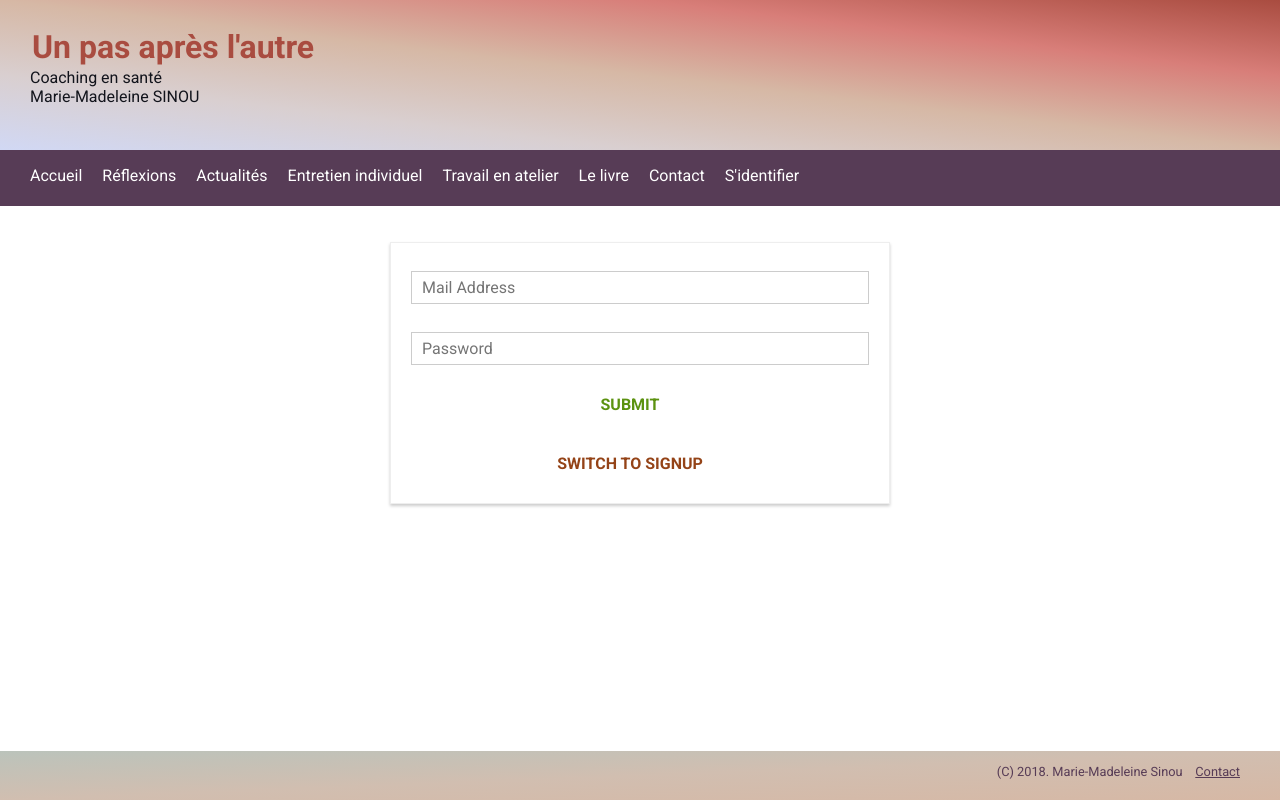
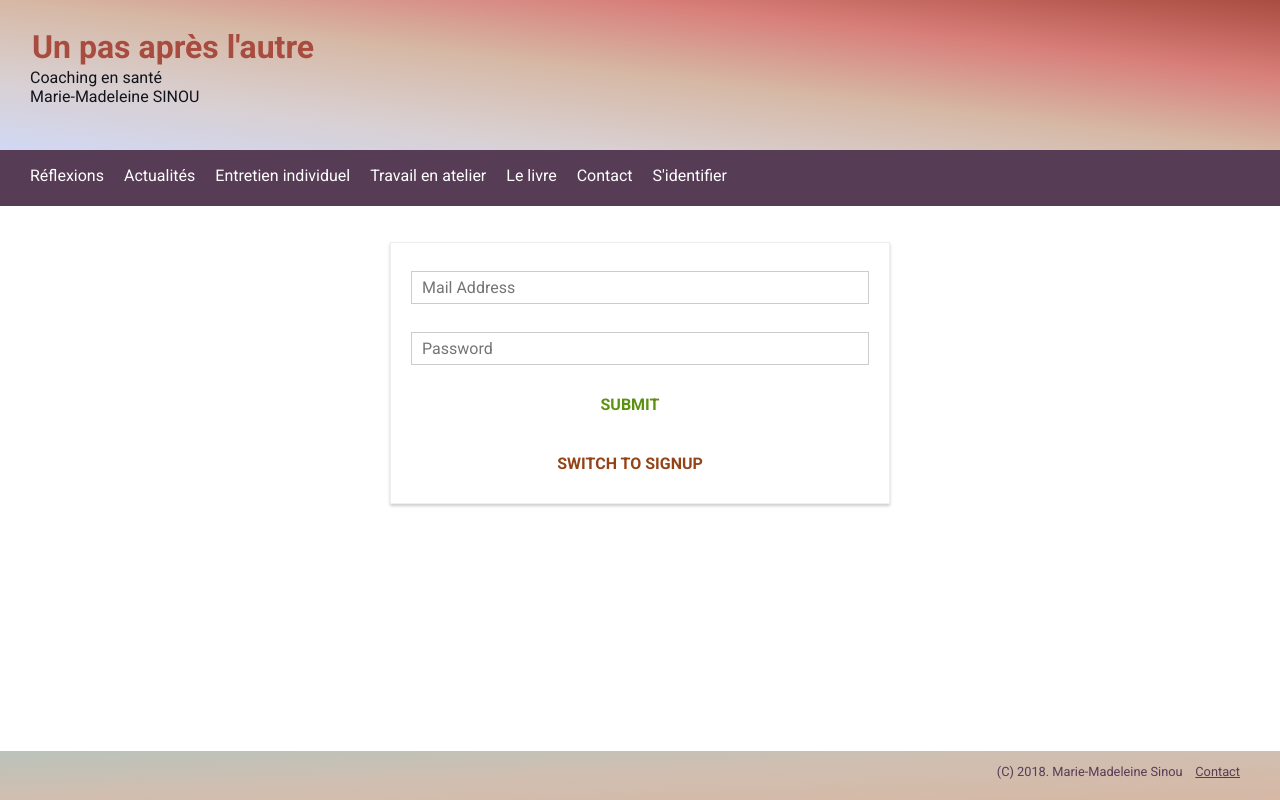
Before and after one commit to bsinou/vitrnx, a React app: page /login in a window 1280 px wide. Built offline with nearby package versions, Linux system fonts and the light colour scheme.

Commit message:
Polish Authentication before upala fork

```diff
--- a/src/App.js
+++ b/src/App.js
@@ -1,21 +1,26 @@
 import React, { Component } from 'react';
+import { connect } from 'react-redux';
 import classes from './App.css';
 
-import { Route, Switch } from 'react-router-dom';
-// , withRouter // , Redirect
+import { Route, Switch, withRouter, Redirect } from 'react-router-dom';
 
+
+import Layout from './hoc/Layout/Layout'
 
 import Home from './static/Home/Home'
 import StaticPages from './static/Pages/Pages'
 
 import Blog from './containers/Blog/Blog'
 import Auth from './containers/Auth/Auth'
+import Logout from './containers/Auth/Logout/Logout'
 
-import Layout from './hoc/Layout/Layout'
-
+import * as actions from './store/actions/index';
 
 class App extends Component {
 
+  componentDidMount() {
+    this.props.onTryAutoSignup();
+  }
 
   render() {
 
@@ -25,9 +30,27 @@ class App extends Component {
         <Route path="/p/" component={Blog} />
         <Route path="/q/" component={Blog} />
         <Route path="/login" component={Auth} />
+        <Route path="/logout" component={Logout} />
         <Route path="/" exact component={Home} />
+        <Redirect to="/" />
       </Switch>
     );
+
+
+    if ( this.props.isAuthenticated ) {
+      routes = (
+        <Switch>
+          <Route path="/s/" component={StaticPages} />
+          <Route path="/p/" component={Blog} />
+          <Route path="/q/" component={Blog} />
+          <Route path="/admin" component={Auth} />
+          <Route path="/login" component={Auth} />
+          <Route path="/logout" component={Logout} />
+          <Route path="/" exact component={Home} />
+          <Redirect to="/" />
+        </Switch>)
+    }
+
 
     // if ( this.props.isAuthenticated ) {
     //   routes = (
@@ -42,13 +65,25 @@ class App extends Component {
     // }
 
     return (
-        <div className={classes.App}>
-          <Layout>
-            {routes}
-          </Layout>
-        </div>
+      <div className={classes.App}>
+        <Layout>
+          {routes}
+        </Layout>
+      </div>
     );
   }
 }
 
-export default App;
+const mapStateToProps = state => {
+  return {
+    isAuthenticated: state.auth.token != null
+  };
+};
+
+const mapDispatchToProps = dispatch => {
+  return {
+    onTryAutoSignup: () => dispatch(actions.authCheckState())
+  };
+};
+
+export default withRouter(connect(mapStateToProps, mapDispatchToProps)(App));
--- a/src/components/navigation/NavigationItems/NavigationItems.js
+++ b/src/components/navigation/NavigationItems/NavigationItems.js
@@ -4,19 +4,44 @@ import NavigationItem from './NavigationItem/NavigationItem';
 
 import classes from './NavigationItems.css';
 
+const baseItems = [
+    // {url: '/about', label:'Présentation'},
+    { url: '/q/Réflexions', label: 'Réflexions' },
+    { url: '/q/Actualités', label: 'Actualités' },
+    { url: '/s/interview', label: 'Entretien individuel' },
+    { url: '/s/workshops', label: 'Travail en atelier' },
+    { url: '/s/the-book', label: 'Le livre' },
+    { url: '/s/contact', label: 'Contact' },
+]
 
-const navigationItems = () => (
-    <ul className={classes.NavigationItems}>
-        <NavigationItem link="/" active>Accueil</NavigationItem>
-        {/* <NavigationItem link="/about" >PRESENTATION</NavigationItem> */}
-        <NavigationItem link="/q/Réflexions" >Réflexions</NavigationItem>
-        <NavigationItem link="/q/Actualités" >Actualités</NavigationItem>
-        <NavigationItem link="/s/interview" >Entretien individuel</NavigationItem>
-        <NavigationItem link="/s/workshops" >Travail en atelier</NavigationItem>
-        <NavigationItem link="/s/the-book" >Le&nbsp;livre</NavigationItem>
-        <NavigationItem link="/s/contact" >Contact</NavigationItem>
-        <NavigationItem link="/login" >S'identifier</NavigationItem>
-    </ul>
-);
+const anonItems = [
+    ...baseItems,
+    { url: '/login', label: 'S\'identifier' }
+]
+
+const authItems = [
+    ...baseItems,
+    { url: '/logout', label: 'Se déconnecter' }
+]
+
+// const adminExtraItems  = [
+//     ...baseItems,
+//     {url: '/logout', label:'Se deconnecter'}
+// ]
+
+const navigationItems = (props) => {
+
+    const items = props.isAuth ? authItems : anonItems;
+
+    var links = items.map(
+        item => (<NavigationItem key={item.url} link={item.url}>{item.label}</NavigationItem>)
+    );
+
+    return (
+        <ul className={classes.NavigationItems}>
+            {links}
+        </ul>
+    );
+}
 
 export default navigationItems;
--- a/src/components/navigation/SideDrawer/SideDrawer.js
+++ b/src/components/navigation/SideDrawer/SideDrawer.js
@@ -17,7 +17,7 @@ const sideDrawer = (props ) => {
             <BackDrop show={props.open} clicked={props.closed}/>
             <div className={attachedClasses.join(' ')}>
                 <nav>
-                    <NavigationItems />
+                    <NavigationItems isAuth={props.isAuth} />
                 </nav>
             </div>
         </Aux>
--- a/src/components/navigation/Toolbar/Toolbar.js
+++ b/src/components/navigation/Toolbar/Toolbar.js
@@ -9,7 +9,7 @@ const toolbar = (props) => (
     <header className={classes.Toolbar}>
         <DrawerToggle clicked={props.drawerToggleClicked} />
         <nav className={classes.DesktopOnly}>
-            <NavigationItems />
+            <NavigationItems isAuth={props.isAuth}/>
         </nav>
     </header>
 );
--- a/src/hoc/Layout/Layout.js
+++ b/src/hoc/Layout/Layout.js
@@ -1,4 +1,5 @@
 import React, { Component } from 'react';
+import { connect } from 'react-redux';
 
 import Aux from '../Aux/Aux';
 import Toolbar from '../../components/navigation/Toolbar/Toolbar'
@@ -28,8 +29,11 @@ class Layout extends Component {
         return (
             <Aux>
                 <Header />
-                <Toolbar drawerToggleClicked={this.sideDrawerToggleHandler} />
+                <Toolbar
+                    isAuth={this.props.isAuthenticated}
+                    drawerToggleClicked={this.sideDrawerToggleHandler} />
                 <SideDrawer
+                    isAuth={this.props.isAuthenticated}
                     open={this.state.showSideDrawer}
                     closed={this.sideDrawerClosedHandler}
                 />
@@ -41,4 +45,11 @@ class Layout extends Component {
     }
 }
 
-export default Layout;
+const mapStateToProps = state => {
+    return {
+        isAuthenticated: state.auth.token !== null
+    };
+
+};
+
+export default connect(mapStateToProps)(Layout);
--- a/src/store/actions/auth.js
+++ b/src/store/actions/auth.js
@@ -2,8 +2,8 @@ import axios from 'axios';
 
 import * as actionTypes from './actionTypes';
 
-
-var myKey='A valid firebase API key'
+const apiPrefix = 'https://www.googleapis.com/identitytoolkit/v3/relyingparty/';
+//  var myKey='A valid firebase API key'
 
 export const authStart = () => {
     return {
@@ -11,10 +11,11 @@ export const authStart = () => {
     };
 };
 
-export const authSuccess = (token, userId) => {
+export const authSuccess = (email, token, userId) => {
     return {
         type: actionTypes.AUTH_SUCCESS,
-        idToken: token,
+        email: email,
+        token: token,
         userId: userId
     };
 };
@@ -43,6 +44,7 @@ export const checkAuthTimeout = (expirationTime) => {
     };
 };
 
+
 export const auth = (email, password, isSignup) => {
     return dispatch => {
         dispatch(authStart());
@@ -51,9 +53,9 @@ export const auth = (email, password, isSignup) => {
             password: password,
             returnSecureToken: true
         };
-        let url = 'https://www.googleapis.com/identitytoolkit/v3/relyingparty/signupNewUser?key='+myKey;
+        let url = apiPrefix + 'signupNewUser?key=' + myKey;
         if (!isSignup) {
-            url = 'https://www.googleapis.com/identitytoolkit/v3/relyingparty/verifyPassword?key='+myKey;
+            url = apiPrefix + 'verifyPassword?key=' + myKey;
         }
         axios.post(url, authData)
             .then(response => {
@@ -62,7 +64,7 @@ export const auth = (email, password, isSignup) => {
                 localStorage.setItem('token', response.data.idToken);
                 localStorage.setItem('expirationDate', expirationDate);
                 localStorage.setItem('userId', response.data.localId);
-                dispatch(authSuccess(response.data.idToken, response.data.localId));
+                dispatch(authSuccess(email, response.data.idToken, response.data.localId));
                 dispatch(checkAuthTimeout(response.data.expiresIn));
             })
             .catch(err => {
@@ -91,7 +93,7 @@ export const authCheckState = () => {
             } else {
                 const userId = localStorage.getItem('userId');
                 dispatch(authSuccess(token, userId));
-                dispatch(checkAuthTimeout((expirationDate.getTime() - new Date().getTime()) / 1000 ));
+                dispatch(checkAuthTimeout((expirationDate.getTime() - new Date().getTime()) / 1000));
             }
         }
     };
--- a/src/store/reducers/auth.js
+++ b/src/store/reducers/auth.js
@@ -2,6 +2,7 @@ import * as actionTypes from '../actions/actionTypes';
 import { updateObject } from '../utility';
 
 const initialState = {
+    email: 'anonymous',
     token: null,
     userId: null,
     error: null,
@@ -15,7 +16,8 @@ const authStart = ( state, action ) => {
 
 const authSuccess = (state, action) => {
     return updateObject( state, {
-        token: action.idToken,
+        email: action.email,
+        token: action.token,
         userId: action.userId,
         error: null,
         loading: false
@@ -24,13 +26,14 @@ const authSuccess = (state, action) => {
 
 const authFail = (state, action) => {
     return updateObject( state, {
+        email: 'anonymous',
         error: action.error,
         loading: false
     });
 };
 
 const authLogout = (state, action) => {
-    return updateObject(state, { token: null, userId: null });
+    return updateObject(state, { email: 'anonymous', token: null, userId: null });
 };
 
 const setAuthRedirectPath = (state, action) => {
```
